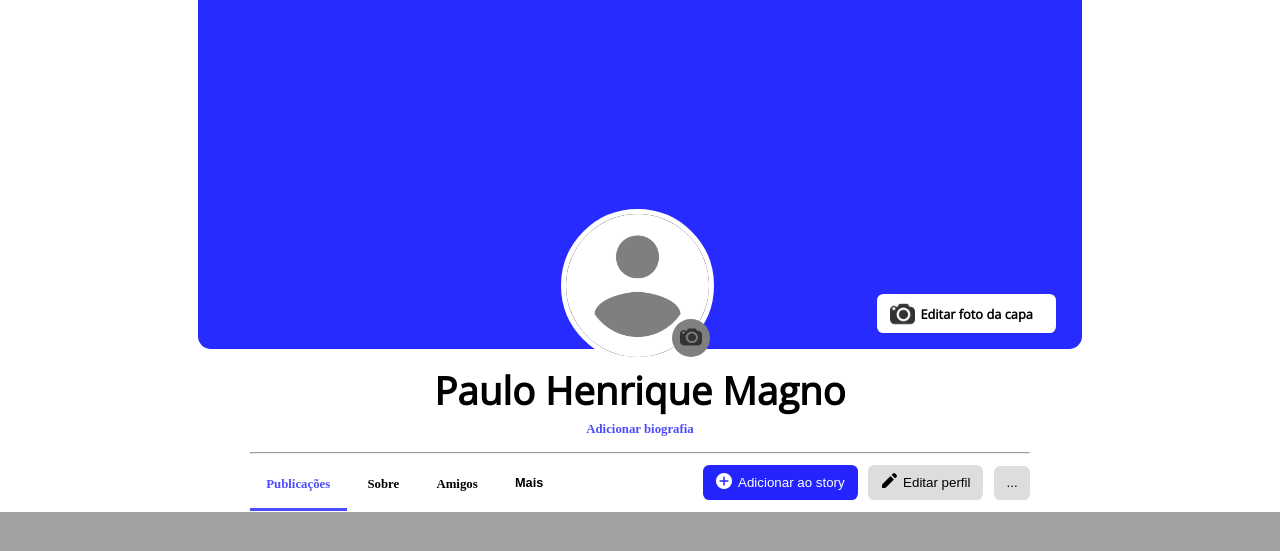
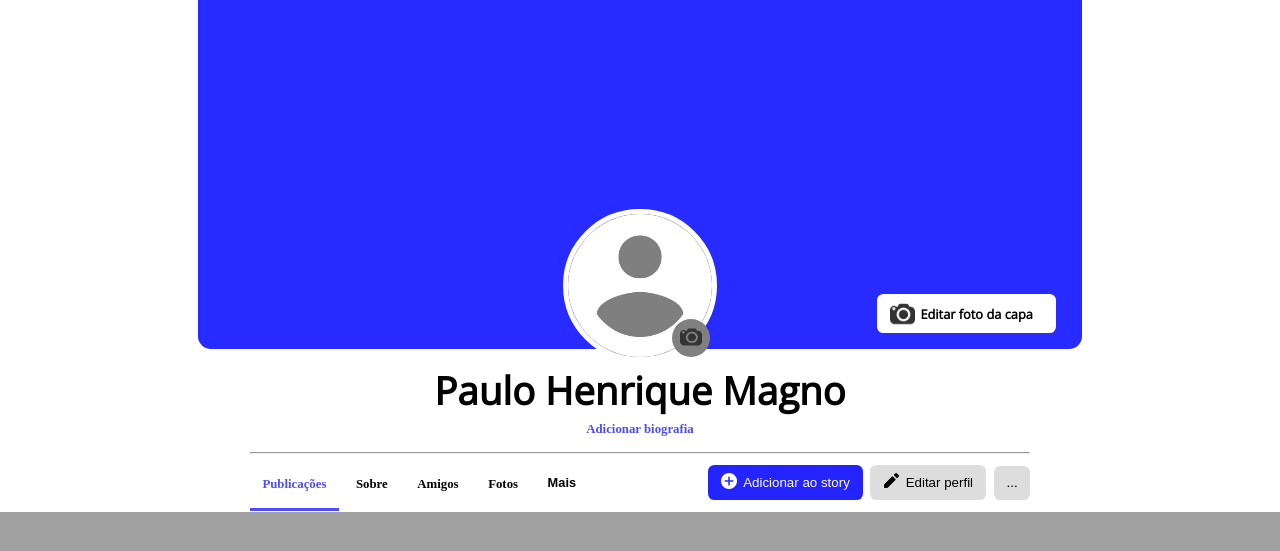
Before and after one commit to PauloHenriqueMagno/Curriculo, a PHP site: page /face.html in a window 1280 px wide. Shown: the top 551 px of the page. Run offline with PHP 8.4, Linux system fonts and the light colour scheme.

Commit message:
Add files via upload

```diff
--- a/face.css
+++ b/face.css
@@ -36,7 +36,8 @@ header{
 }
 
 .user{
-    margin: 16.3vw 59% 0 41%;
+    top: 16.3vw;
+    left: 28.49vw;
     position: absolute;
 
 }
@@ -129,23 +130,25 @@ hr{
 }
 
 .header-menu{
+    position: absolute;
+    display: inline;
+    width: 61vw;
+}
+.header-menu ul li {
     display: inline;
 }
-ul li {
-    display: inline;
-}
-ul li button a{
+.header-menu ul li button a{
     color: black;
 
 }
 
 .left li label, .left li #Mais{
-    padding: 1.3vw;
+    padding: 1.3vw 1vw 1.3vw 1vw;
+    color: black;
     border-style: none;
     font-size: 1vw;
     font-weight: 600;
     background-color: white;
-    border-radius: 0;
 }
 .left li label:hover, .left li #Mais:hover{
     border-radius: 0.5vw;
@@ -172,7 +176,7 @@ ul li button a{
     border-radius: 0.5vw;
     height: 2.7vw;
     padding: 0.4vw 1vw 0.5vw 1vw;
-    margin: 0.5vw 0 0 0.5vw;
+    margin: 0.5vw 0 0 0.3vw;
     background-color: rgb(221, 221, 221);
 }
 .right li button:hover{
--- a/face.html
+++ b/face.html
@@ -39,10 +39,11 @@
                             <label for="Sobre">Sobre</label></li>
                         <li><input class="hidden" type="radio" id="Amigos" name="menu">
                             <label for="Amigos">Amigos</label></li>
+                        <li><input class="hidden" type="radio" id="Fotos" name="menu">
+                            <label for="Fotos">Fotos</label></li>
                         <li><input type="button" id="Mais" name="mais" value="Mais">
                             <div for="Mais" class="mais">
                                 <ul>
-                                    <li><button>Fotos</button></li>
                                     <li><button>Arquivo de stories</button></li>
                                     <li><button>Vídeos</button></li>
                                     <li><button>Check-ins</button></li>
```
Also changed, not shown: other parts of face.css (+17 -11 lines).
